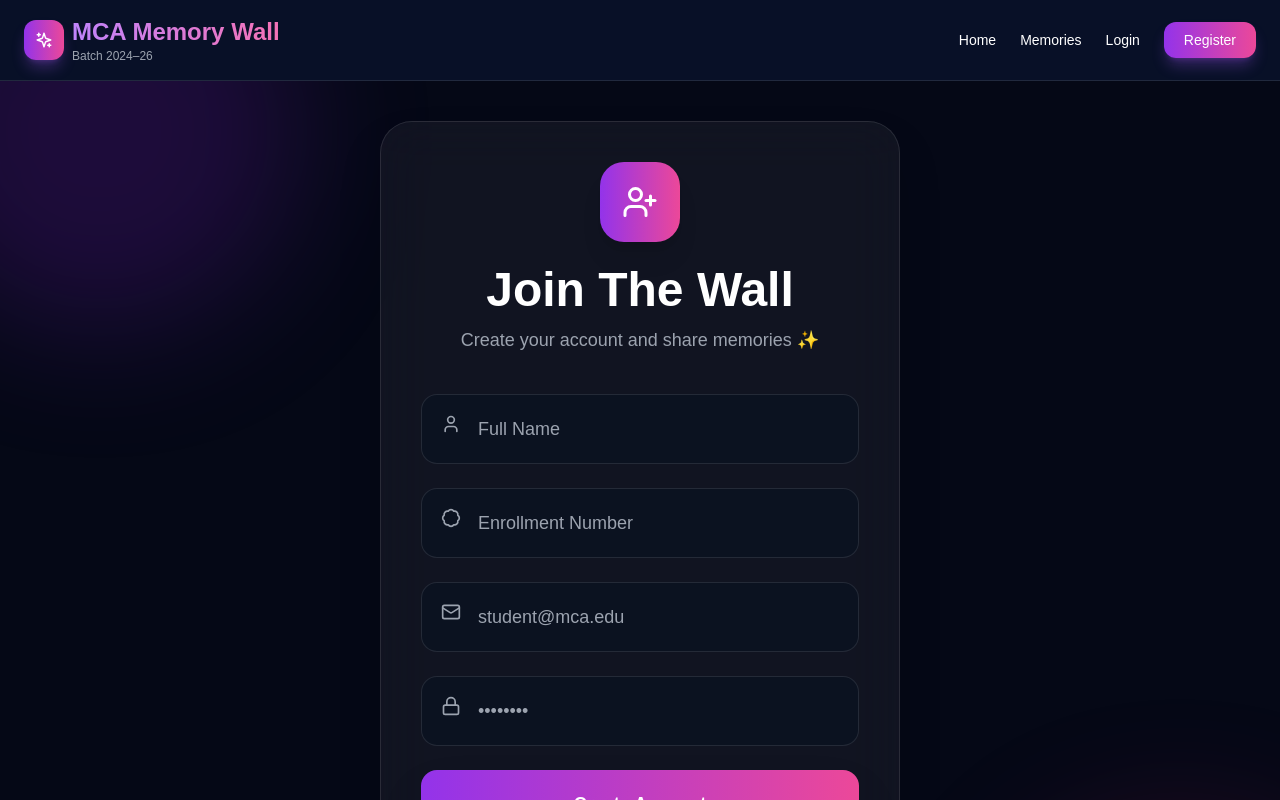
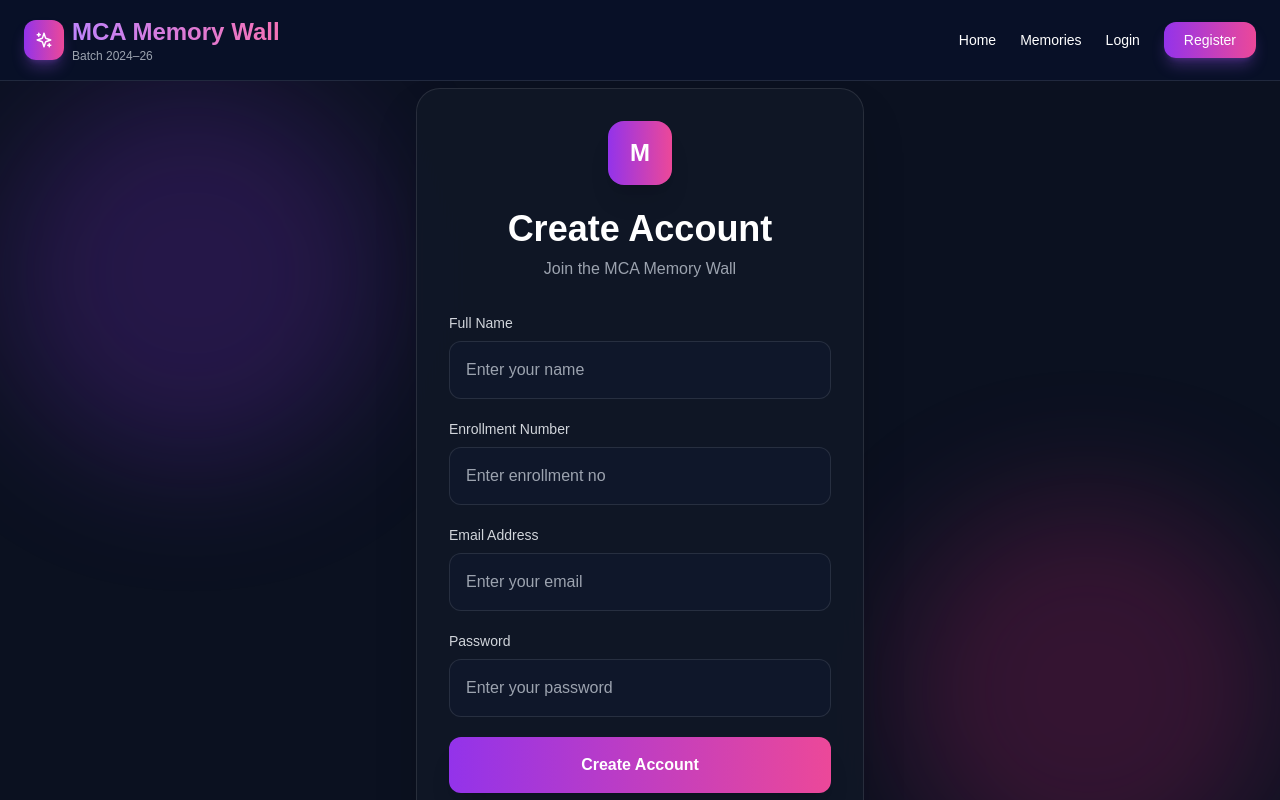
Before and after one commit to Manish-Kaushik/mca-memory-wall, a React (Vite) app in the folder MCA-Project/client/: page /register in a window 1280 px wide. Shown: the top 800 px of the page. Built offline with nearby package versions, Linux system fonts and the light colour scheme; the HTML template or start-up script is replaced by a standard one.

Commit message:
fixed register page and login page ui

```diff
--- a/MCA-Project/client/src/pages/Login.jsx
+++ b/MCA-Project/client/src/pages/Login.jsx
@@ -9,16 +9,10 @@ import {
 } from 'react-router-dom';
 
 import {
-  LogIn,
-  Mail,
-  Lock
-} from 'lucide-react';
+  AuthContext
+} from '../context/AuthContext';
 
 import api from '../services/api';
-
-import {
-  AuthContext
-} from '../context/AuthContext';
 
 const Login = () => {
 
@@ -72,37 +66,39 @@ const Login = () => {
 
   return (
 
-    <div className="min-h-screen bg-[#050816] flex flex-col justify-between overflow-hidden relative">
+    <div className="min-h-screen bg-[#0b1120] flex items-center justify-center px-6 relative overflow-hidden">
 
-      {/* BACKGROUND BLURS */}
+      {/* BACKGROUND */}
 
-      <div className="absolute top-[-150px] left-[-100px] w-[400px] h-[400px] bg-purple-700/20 blur-3xl rounded-full"></div>
+      <div className="absolute top-0 left-0 w-96 h-96 bg-purple-600/20 blur-3xl rounded-full"></div>
 
-      <div className="absolute bottom-[-150px] right-[-100px] w-[400px] h-[400px] bg-blue-700/20 blur-3xl rounded-full"></div>
+      <div className="absolute bottom-0 right-0 w-96 h-96 bg-pink-600/20 blur-3xl rounded-full"></div>
 
-      {/* MAIN */}
+      {/* CARD */}
 
-      <div className="flex-1 flex justify-center items-center px-6 py-10 relative z-10">
+      <div className="relative z-10 w-full max-w-md bg-[#111827]/80 backdrop-blur-2xl border border-white/10 rounded-3xl p-8 shadow-2xl">
 
-        <div className="w-full max-w-[460px] bg-white/5 backdrop-blur-xl border border-white/10 rounded-[32px] p-10 shadow-2xl">
+        {/* LOGO */}
 
-          {/* ICON */}
+        <div className="flex justify-center mb-6">
 
-          <div className="w-20 h-20 rounded-3xl bg-gradient-to-r from-purple-600 to-pink-500 mx-auto flex items-center justify-center mb-6 shadow-xl">
+          <div className="w-16 h-16 rounded-2xl bg-gradient-to-r from-purple-600 to-pink-500 flex items-center justify-center text-2xl font-bold shadow-xl">
 
-            <LogIn size={36} />
+            M
+
+          </div>
 
         </div>
 
         {/* TITLE */}
 
-          <h2 className="text-5xl font-bold text-center mb-3">
+        <h2 className="text-4xl font-bold text-center text-white mb-2">
 
           Welcome Back
 
         </h2>
 
-          <p className="text-gray-400 text-center mb-10 text-lg">
+        <p className="text-gray-400 text-center mb-8">
 
           Login to continue your memories
 
@@ -112,22 +108,23 @@ const Login = () => {
 
         <form
           onSubmit={handleSubmit}
-            className="space-y-6"
+          className="space-y-5"
         >
 
           {/* EMAIL */}
 
-            <div className="relative">
+          <div>
 
-              <Mail
-                className="absolute left-5 top-5 text-gray-400"
-                size={20}
-              />
+            <label className="text-sm text-gray-300 mb-2 block">
+
+              Email Address
+
+            </label>
 
             <input
               type="email"
-                placeholder="student@mca.edu"
-                className="w-full bg-[#0b1220] border border-white/10 rounded-2xl py-5 pl-14 pr-4 outline-none focus:border-purple-500 text-lg"
+              placeholder="Enter your email"
+              className="w-full bg-[#0f172a] border border-white/10 rounded-xl px-4 py-4 text-white outline-none focus:border-purple-500 transition"
               onChange={(e) =>
                 setEmail(e.target.value)
               }
@@ -138,17 +135,18 @@ const Login = () => {
 
           {/* PASSWORD */}
 
-            <div className="relative">
+          <div>
 
-              <Lock
-                className="absolute left-5 top-5 text-gray-400"
-                size={20}
-              />
+            <label className="text-sm text-gray-300 mb-2 block">
+
+              Password
+
+            </label>
 
             <input
               type="password"
-                placeholder="••••••••"
-                className="w-full bg-[#0b1220] border border-white/10 rounded-2xl py-5 pl-14 pr-4 outline-none focus:border-purple-500 text-lg"
+              placeholder="Enter your password"
+              className="w-full bg-[#0f172a] border border-white/10 rounded-xl px-4 py-4 text-white outline-none focus:border-purple-500 transition"
               onChange={(e) =>
                 setPassword(e.target.value)
               }
@@ -159,7 +157,7 @@ const Login = () => {
 
           {/* BUTTON */}
 
-            <button className="w-full bg-gradient-to-r from-purple-600 to-blue-500 py-5 rounded-2xl font-bold text-lg hover:scale-[1.02] transition duration-300 shadow-2xl">
+          <button className="w-full bg-gradient-to-r from-purple-600 to-pink-500 py-4 rounded-xl font-bold text-white hover:opacity-90 transition shadow-xl">
 
             Login
 
@@ -169,16 +167,16 @@ const Login = () => {
 
         {/* FOOTER */}
 
-          <p className="text-center mt-8 text-gray-400">
+        <p className="text-center text-gray-400 mt-6">
 
-            Not a member?{' '}
+          Don’t have an account?{' '}
 
           <Link
             to="/register"
             className="text-purple-400 hover:text-pink-400 font-semibold"
           >
 
-              Register here
+            Register
 
           </Link>
 
@@ -188,26 +186,6 @@ const Login = () => {
 
     </div>
 
-      {/* FOOTER */}
-
-      <footer className="relative z-10 border-t border-white/10 bg-white/5 backdrop-blur px-6 py-6 text-center text-gray-400">
-
-        <p className="mb-2">
-
-          Made with ❤️ by MCA Batch 2024–26
-
-        </p>
-
-        <p className="text-sm text-gray-500">
-
-          © 2026 MCA Memory Wall. All rights reserved.
-
-        </p>
-
-      </footer>
-
-    </div>
-
   );
 
 };
--- a/MCA-Project/client/src/pages/Register.jsx
+++ b/MCA-Project/client/src/pages/Register.jsx
@@ -7,14 +7,6 @@ import {
   Link,
   useNavigate
 } from 'react-router-dom';
-
-import {
-  User,
-  Mail,
-  Lock,
-  UserPlus,
- BadgeIcon
-} from 'lucide-react';
 
 import api from '../services/api';
 
@@ -74,39 +66,41 @@ const Register = () => {
 
   return (
 
-    <div className="min-h-screen bg-[#050816] flex flex-col justify-between overflow-hidden relative">
+    <div className="min-h-screen bg-[#0b1120] flex items-center justify-center px-6 relative overflow-hidden">
 
-      {/* BACKGROUND BLURS */}
+      {/* BACKGROUND */}
 
-      <div className="absolute top-[-150px] left-[-100px] w-[400px] h-[400px] bg-purple-700/20 blur-3xl rounded-full"></div>
+      <div className="absolute top-0 left-0 w-96 h-96 bg-purple-600/20 blur-3xl rounded-full"></div>
 
-      <div className="absolute bottom-[-150px] right-[-100px] w-[400px] h-[400px] bg-pink-700/20 blur-3xl rounded-full"></div>
+      <div className="absolute bottom-0 right-0 w-96 h-96 bg-pink-600/20 blur-3xl rounded-full"></div>
 
-      {/* MAIN */}
+      {/* CARD */}
 
-      <div className="flex-1 flex justify-center items-center px-6 py-10 relative z-10">
+      <div className="relative z-10 w-full max-w-md bg-[#111827]/80 backdrop-blur-2xl border border-white/10 rounded-3xl p-8 shadow-2xl">
 
-        <div className="w-full max-w-[520px] bg-white/5 backdrop-blur-xl border border-white/10 rounded-[32px] p-10 shadow-2xl">
+        {/* LOGO */}
 
-          {/* ICON */}
+        <div className="flex justify-center mb-6">
 
-          <div className="w-20 h-20 rounded-3xl bg-gradient-to-r from-purple-600 to-pink-500 mx-auto flex items-center justify-center mb-6 shadow-xl">
+          <div className="w-16 h-16 rounded-2xl bg-gradient-to-r from-purple-600 to-pink-500 flex items-center justify-center text-2xl font-bold shadow-xl">
 
-            <UserPlus size={36} />
+            M
+
+          </div>
 
         </div>
 
         {/* TITLE */}
 
-          <h2 className="text-5xl font-bold text-center mb-3">
+        <h2 className="text-4xl font-bold text-center text-white mb-2">
 
-            Join The Wall
+          Create Account
 
         </h2>
 
-          <p className="text-gray-400 text-center mb-10 text-lg">
+        <p className="text-gray-400 text-center mb-8">
 
-            Create your account and share memories ✨
+          Join the MCA Memory Wall
 
         </p>
 
@@ -114,22 +108,23 @@ const Register = () => {
 
         <form
           onSubmit={handleSubmit}
-            className="space-y-6"
+          className="space-y-5"
         >
 
           {/* NAME */}
 
-            <div className="relative">
+          <div>
 
-              <User
-                className="absolute left-5 top-5 text-gray-400"
-                size={20}
-              />
+            <label className="text-sm text-gray-300 mb-2 block">
+
+              Full Name
+
+            </label>
 
             <input
               type="text"
-                placeholder="Full Name"
-                className="w-full bg-[#0b1220] border border-white/10 rounded-2xl py-5 pl-14 pr-4 outline-none focus:border-purple-500 text-lg"
+              placeholder="Enter your name"
+              className="w-full bg-[#0f172a] border border-white/10 rounded-xl px-4 py-4 text-white outline-none focus:border-purple-500 transition"
               onChange={(e) =>
                 setFormData({
                   ...formData,
@@ -143,17 +138,18 @@ const Register = () => {
 
           {/* ENROLLMENT */}
 
-            <div className="relative">
+          <div>
 
-              <BadgeIcon
-                className="absolute left-5 top-5 text-gray-400"
-                size={20}
-              />
+            <label className="text-sm text-gray-300 mb-2 block">
+
+              Enrollment Number
+
+            </label>
 
             <input
               type="text"
-                placeholder="Enrollment Number"
-                className="w-full bg-[#0b1220] border border-white/10 rounded-2xl py-5 pl-14 pr-4 outline-none focus:border-purple-500 text-lg"
+              placeholder="Enter enrollment no"
+              className="w-full bg-[#0f172a] border border-white/10 rounded-xl px-4 py-4 text-white outline-none focus:border-purple-500 transition"
               onChange={(e) =>
                 setFormData({
                   ...formData,
@@ -167,17 +163,18 @@ const Register = () => {
 
           {/* EMAIL */}
 
-            <div className="relative">
+          <div>
 
-              <Mail
-                className="absolute left-5 top-5 text-gray-400"
-                size={20}
-              />
+            <label className="text-sm text-gray-300 mb-2 block">
+
+              Email Address
+
+            </label>
 
             <input
               type="email"
-                placeholder="student@mca.edu"
-                className="w-full bg-[#0b1220] border border-white/10 rounded-2xl py-5 pl-14 pr-4 outline-none focus:border-purple-500 text-lg"
+              placeholder="Enter your email"
+              className="w-full bg-[#0f172a] border border-white/10 rounded-xl px-4 py-4 text-white outline-none focus:border-purple-500 transition"
               onChange={(e) =>
                 setFormData({
                   ...formData,
@@ -191,17 +188,18 @@ const Register = () => {
 
           {/* PASSWORD */}
 
-            <div className="relative">
+          <div>
 
-              <Lock
-                className="absolute left-5 top-5 text-gray-400"
-                size={20}
-              />
+            <label className="text-sm text-gray-300 mb-2 block">
+
+              Password
+
+            </label>
 
             <input
               type="password"
-                placeholder="••••••••"
-                className="w-full bg-[#0b1220] border border-white/10 rounded-2xl py-5 pl-14 pr-4 outline-none focus:border-purple-500 text-lg"
+              placeholder="Enter your password"
+              className="w-full bg-[#0f172a] border border-white/10 rounded-xl px-4 py-4 text-white outline-none focus:border-purple-500 transition"
               onChange={(e) =>
                 setFormData({
                   ...formData,
@@ -215,7 +213,7 @@ const Register = () => {
 
           {/* BUTTON */}
 
-            <button className="w-full bg-gradient-to-r from-purple-600 to-pink-500 py-5 rounded-2xl font-bold text-lg hover:scale-[1.02] transition duration-300 shadow-2xl">
+          <button className="w-full bg-gradient-to-r from-purple-600 to-pink-500 py-4 rounded-xl font-bold text-white hover:opacity-90 transition shadow-xl">
 
             Create Account
 
@@ -225,7 +223,7 @@ const Register = () => {
 
         {/* FOOTER */}
 
-          <p className="text-center mt-8 text-gray-400">
+        <p className="text-center text-gray-400 mt-6">
 
           Already have an account?{' '}
 
@@ -234,7 +232,7 @@ const Register = () => {
             className="text-purple-400 hover:text-pink-400 font-semibold"
           >
 
-              Login here
+            Login
 
           </Link>
 
@@ -244,26 +242,6 @@ const Register = () => {
 
     </div>
 
-      {/* FOOTER */}
-
-      <footer className="relative z-10 border-t border-white/10 bg-white/5 backdrop-blur px-6 py-6 text-center text-gray-400">
-
-        <p className="mb-2">
-
-          Made with ❤️ by MCA Batch 2024–26
-
-        </p>
-
-        <p className="text-sm text-gray-500">
-
-          © 2026 MCA Memory Wall. All rights reserved.
-
-        </p>
-
-      </footer>
-
-    </div>
-
   );
 
 };
```
Lines whose indentation alone changed are shown as unchanged.
